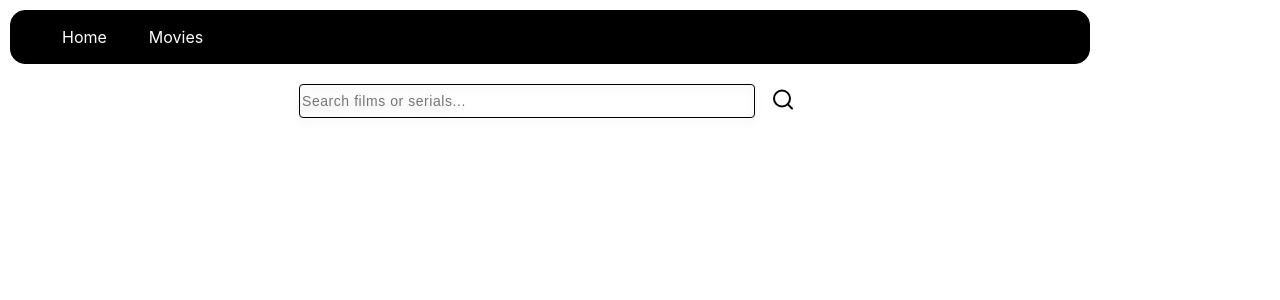
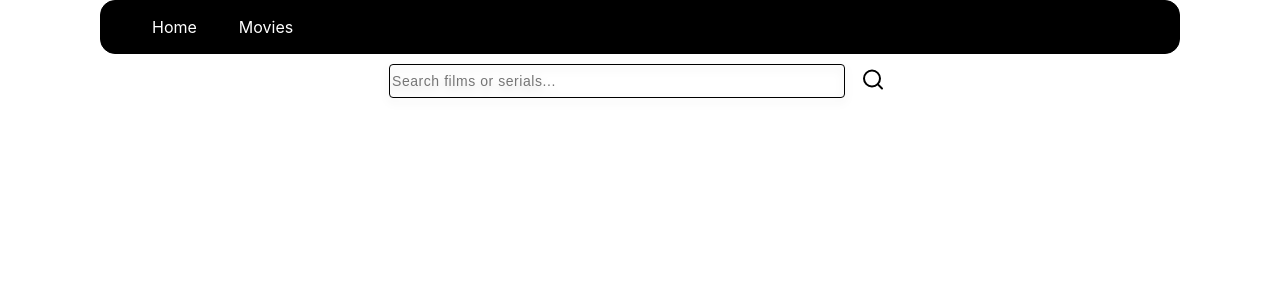
Before and after one commit to VictoriaHilko/goit-react-hw-05-movies, a React (Create React App) app: page /movies in a window 1280 px wide. Shown: the top 300 px of the page. Built offline with nearby package versions, Linux system fonts and the light colour scheme.

Commit message:
fix design

```diff
--- a/src/components/Header/Header.module.css
+++ b/src/components/Header/Header.module.css
@@ -1,6 +1,6 @@
 .container {
   max-width: 1080px;
-  margin: 10px;
+  margin: 0 auto;
 }
 
 .header {
--- a/src/components/MoviesList/MoviesList.module.css
+++ b/src/components/MoviesList/MoviesList.module.css
@@ -1,4 +1,7 @@
 .moviesListContainer {
+  padding: 0;
+  margin: 0;
+
   width: 100%;
   display: flex;
   justify-content: center;
@@ -33,8 +36,8 @@
 }
 
 .moviesListItem:hover,
-.moviesListItem:focus{
-box-shadow: rgba(0, 0, 0, 0.25) 0px 54px 55px, rgba(0, 0, 0, 0.12) 0px -12px 30px, rgba(0, 0, 0, 0.12) 0px 4px 6px, rgba(0, 0, 0, 0.17) 0px 12px 13px, rgba(0, 0, 0, 0.09) 0px -3px 5px;
+.moviesListItem:focus {
+  box-shadow: rgba(0, 0, 0, 0.25) 0px 54px 55px, rgba(0, 0, 0, 0.12) 0px -12px 30px, rgba(0, 0, 0, 0.12) 0px 4px 6px, rgba(0, 0, 0, 0.17) 0px 12px 13px, rgba(0, 0, 0, 0.09) 0px -3px 5px;
 }
 
 .movieImg {
--- a/src/index.css
+++ b/src/index.css
@@ -25,5 +25,5 @@ h3 {
 
 main {
   max-width: 1080px;
-  margin: 10px;
+  margin: 0 auto  ;
 }
--- a/src/pages/MovieDetails/MovieDetails.module.css
+++ b/src/pages/MovieDetails/MovieDetails.module.css
@@ -1,4 +1,5 @@
 .backButton {
+  margin-top: 20px;
   width: 100px;
   height: 30px;
   background: #fff;
```
